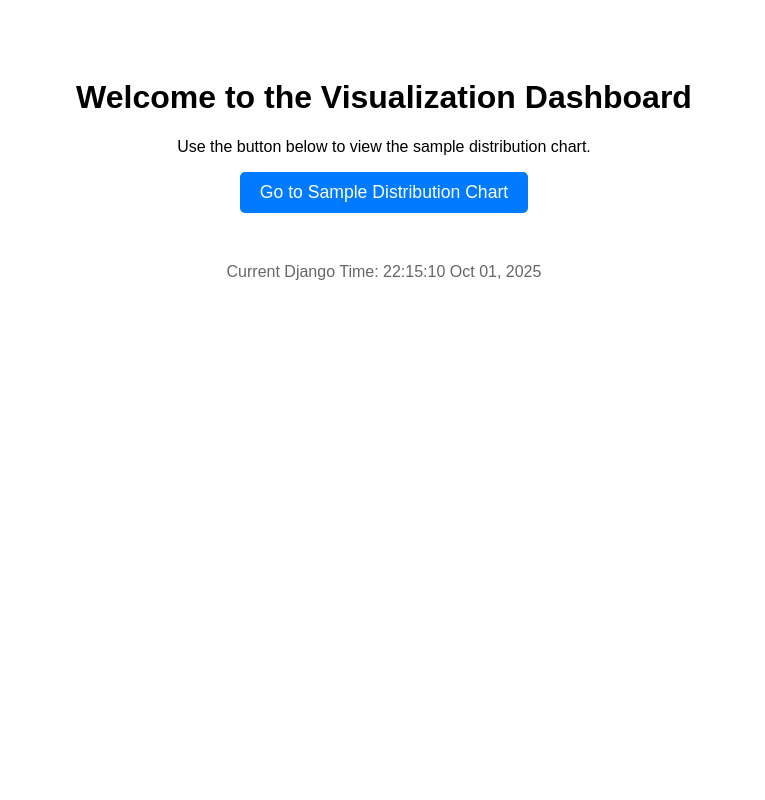
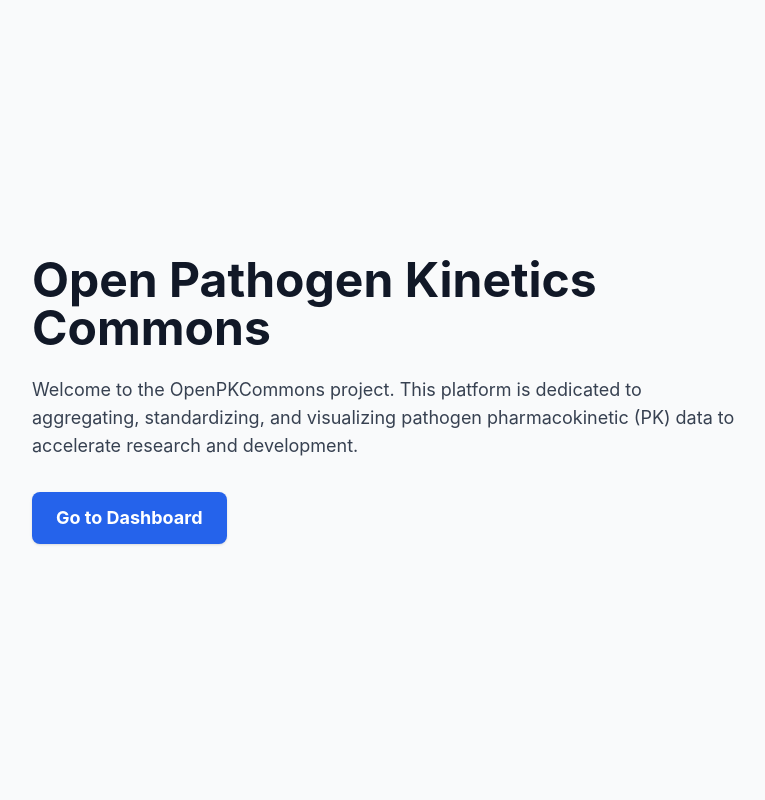
Before and after one commit to OpenPKCommons/OPKC, a Django app: page / in a window 1280 px wide. Shown: the whole page, without its empty margins (256-1021 px from the left). Run offline with Django 5.2, Linux system fonts and the light colour scheme; some libraries are stand-ins or nearby versions.

Commit message:
prettier landing page

```diff
--- a/OPKCWeb/visualization/templates/visualization/home.html
+++ b/OPKCWeb/visualization/templates/visualization/home.html
@@ -1,4 +1,4 @@
-<!DOCTYPE html>
+<!-- <!DOCTYPE html>
 <html>
 <head>
     <title>OPKC Web - Home</title>
@@ -24,4 +24,50 @@
     </p>
 
 </body>
+</html> -->
+
+<!DOCTYPE html>
+<html lang="en">
+<head>
+    <meta charset="UTF-8">
+    <meta name="viewport" content="width=device-width, initial-scale=1.0">
+    <title>Open Pathogen Kinetics Commons</title>
+    <!-- Load Tailwind CSS for modern styling and fonts -->
+    <script src="https://cdn.tailwindcss.com"></script>
+    <script>
+        tailwind.config = {
+            theme: {
+                extend: {
+                    fontFamily: {
+                        // Use Tailwind's default modern sans-serif font stack
+                        sans: ['Inter', 'ui-sans-serif', 'system-ui', '-apple-system', 'BlinkMacSystemFont', '"Segoe UI"', 'Roboto', '"Helvetica Neue"', 'Arial', '"Noto Sans"', 'sans-serif'],
+                    },
+                },
+            },
+        }
+    </script>
+</head>
+<body class="font-sans text-gray-800 bg-gray-50">
+    <div class="flex items-center justify-center min-h-screen">
+        <div class="container mx-auto p-8 max-w-3xl">
+
+            <!-- 1. Title: Left-justified by default -->
+            <h1 class="text-4xl md:text-5xl font-bold text-gray-900 mb-6">
+                Open Pathogen Kinetics Commons
+            </h1>
+
+            <p class="text-lg text-gray-700 mb-8">
+                Welcome to the OpenPKCommons project. This platform is dedicated to aggregating, standardizing, and visualizing pathogen pharmacokinetic (PK) data to accelerate research and development.
+            </p>
+
+            <!-- 2. Link to the dashboard (optional, but good for navigation) -->
+            <a href="{% url 'visualization:time_days_bar' %}" class="inline-block bg-blue-600 hover:bg-blue-700 text-white font-bold py-3 px-6 rounded-lg shadow transition duration-150 text-lg">
+                Go to Dashboard
+            </a>
+
+            <!-- 3. The "Current Django Time" element has been completely removed. -->
+
+        </div>
+    </div>
+</body>
 </html>
```
